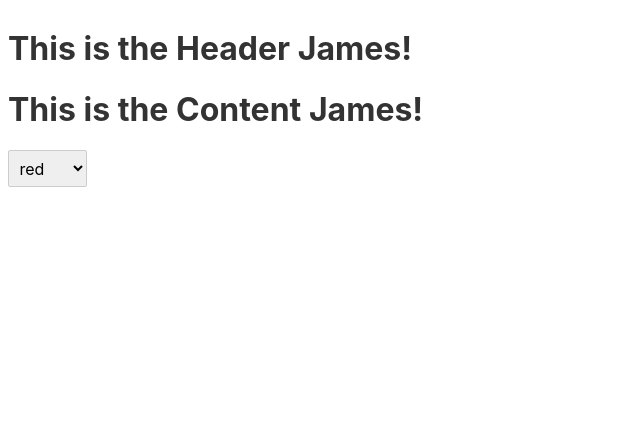
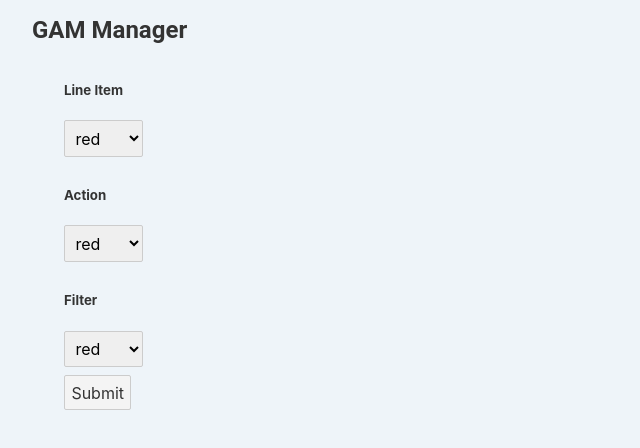
Before and after one commit to monutech/gam-manager-ui, a Svelte app: page / in a window 1280 px wide. Shown: the top 448 px of the page, without its empty margins (0-640 px from the left). Built offline with nearby package versions, Linux system fonts and the light colour scheme.

Commit message:
Adding store hook ups

```diff
--- a/src/App.svelte
+++ b/src/App.svelte
@@ -1,6 +1,5 @@
 <script>
 	import Layout from './Layout.svelte'
-	let name = 'James';
 </script>
 
 <Layout />
--- a/src/common/Select.svelte
+++ b/src/common/Select.svelte
@@ -1,11 +1,18 @@
 <script>
-    export let options;
+	// import RedThing from './RedThing.svelte';
+	// import GreenThing from './GreenThing.svelte';
+	// import BlueThing from './BlueThing.svelte';
+	export let options = [];
+	export let title;
 
 	let selected = options[0];
 </script>
 
-<select bind:value={selected}>
-    {#each options as option}
-        <option value={option}>{option.color}</option>
-    {/each}
-</select>
+{#if options.length > 1}
+    <h5>{title}</h5>
+    <select bind:value={selected}>
+        {#each options as option}
+            <option value={option}>{option.color}</option>
+        {/each}
+    </select>
+{/if}
--- /dev/null
+++ b/src/components/Action.svelte
@@ -0,0 +1,12 @@
+<script>
+    import Select from '../common/Select.svelte';
+    let title = 'Action';
+    const options = [
+		{ color: 'red' },
+		{ color: 'green' },
+		{ color: 'blue' },
+	];
+</script>
+{#if options.length > 1}
+    <Select title={title} options={options} />
+{/if}
--- /dev/null
+++ b/src/components/Filter.svelte
@@ -0,0 +1,13 @@
+<script>
+    import Select from '../common/Select.svelte';
+    let title = 'Filter';
+    const options = [
+		{ color: 'red' },
+		{ color: 'green' },
+		{ color: 'blue' },
+	];
+</script>
+
+{#if options.length > 1}
+    <Select title={title} options={options} />
+{/if}
--- /dev/null
+++ b/src/components/LineItem.svelte
@@ -0,0 +1,13 @@
+<script>
+    import Select from '../common/Select.svelte';
+    let title = 'Line Item';
+    const options = [
+		{ color: 'red' },
+		{ color: 'green' },
+		{ color: 'blue' },
+	];
+</script>
+
+{#if options.length > 1}
+    <Select title={title} options={options} />
+{/if}
--- a/src/layout/Content.svelte
+++ b/src/layout/Content.svelte
@@ -1,14 +1,39 @@
 <script>
-    import Select from '../common/Select.svelte';
-    let name = 'James';
+    import Action from '../components/Action.svelte';
+    import LineItem from '../components/LineItem.svelte';
+    import Filter from '../components/Filter.svelte';
+    import { count } from '../store/store';
     const options = [
 		{ color: 'red' },
 		{ color: 'green' },
 		{ color: 'blue' },
-	];
+    ];
+    let answer = '';
+
+    function handleSubmit() {
+		alert(`answered question) with "${answer}"`);
+	}
 </script>
 
-<h1>This is the Content {name}!</h1>
-{#if options.length > 1}
-    <Select options={options} />
-{/if}
+<style>
+	.content-container {
+		margin: 0 5%;
+	}
+    .card {
+
+    }
+</style>
+
+<div class="content-container">
+    <div class="card">
+        <div class="selectors">
+            <LineItem />
+            <Action />
+            <Filter />
+        </div>
+        <button on:click={handleSubmit} type=submit>
+            Submit
+        </button>
+    </div>
+
+</div>
--- a/src/layout/Header.svelte
+++ b/src/layout/Header.svelte
@@ -1,5 +1,16 @@
 <script>
-	let name = 'James';
 </script>
 
-<h1>This is the Header {name}!</h1>
+<style>
+	.header-container {
+		padding: 8px 32px;
+		background-color: #EEF4F9;
+	}
+	h2 {
+	  font-family: Roboto;
+	  margin: .5rem 0;
+	}
+  </style>
+<div class="header-container">
+	<h2>GAM Manager</h2>
+</div>
--- a/src/layout/Layout.svelte
+++ b/src/layout/Layout.svelte
@@ -4,5 +4,19 @@
     import Content from './Content.svelte'
 </script>
 
-<Header />
-<Content />
+<style>
+	.theme {
+		background-color: #EEF4F9;
+        min-height: 100vh;
+	}
+    :global(body) {
+		/* this will apply to <body> */
+		margin: 0;
+		padding: 0;
+	}
+</style>
+
+<div class="theme">
+    <Header />
+    <Content />
+</div>
--- /dev/null
+++ b/src/store/store.js
@@ -0,0 +1,22 @@
+import { writable } from 'svelte/store';
+
+const CARS = [
+    { make: "Ford", model: "Taurus", year: "2015" },
+    { make: "Toyota", model: "Avalon", year: "2013" }
+];
+
+const { subscribe, set, update } = writable(CARS);
+
+const addCar = car => update(car => {
+    return [...cars, car];
+});
+
+const reset = () => {
+    set(CARS);
+};
+
+export default {
+    subscribe,
+    addCar,
+    reset
+}
```
